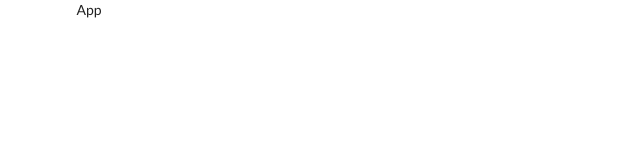
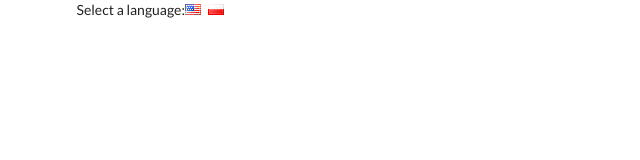
Before and after one commit to Valchee/react-translate, a React (Create React App) app: page / in a window 1280 px wide. Shown: the top 160 px of the page, without its empty margins (0-640 px from the left). Built offline with nearby package versions, Linux system fonts and the light colour scheme.

Commit message:
Add changeable language

```diff
--- a/src/components/App.js
+++ b/src/components/App.js
@@ -10,7 +10,11 @@ class App extends React.Component {
   render() {
     return (
       <div className="ui container">
-        App
+        <div>
+          Select a language:
+          <i onClick={() => this.onLanguageChange('english')} className="flag us" />
+          <i onClick={() => this.onLanguageChange('polish')} className="flag pl" />
+        </div>
       </div>
     );
   }
```
